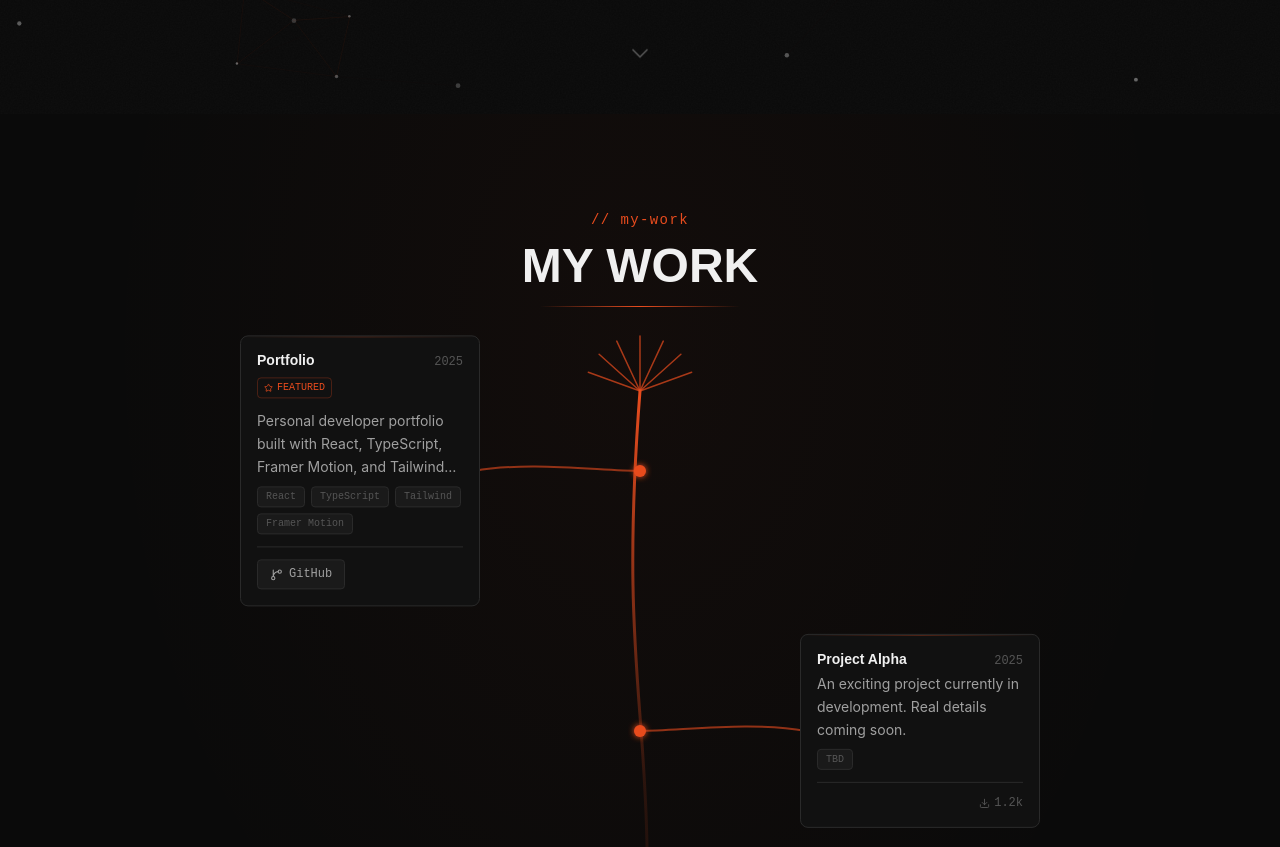
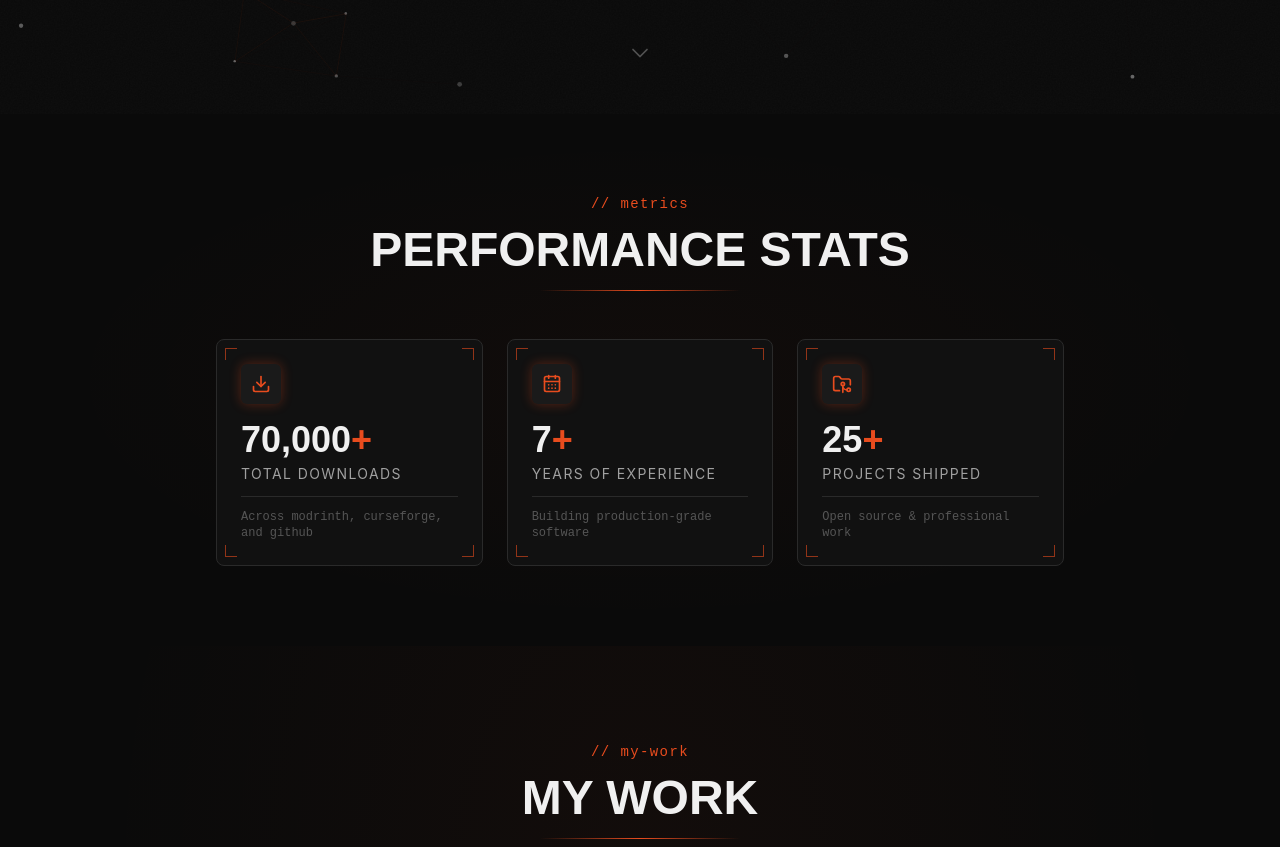
Before and after one commit to Aznos/Portfolio, a React app in the folder portfolio/: page / in a window 1280 px wide. Shown: the part 686-1533 px from the top of the page. Built offline with nearby package versions, Linux system fonts and the light colour scheme; the HTML template or start-up script is replaced by a standard one.

Commit message:
Stats section

```diff
--- a/portfolio/src/App.tsx
+++ b/portfolio/src/App.tsx
@@ -1,5 +1,6 @@
 import Navbar from './components/Navbar'
 import Hero from "./components/Hero.tsx";
+import StatsSection from './components/StatsSection'
 import Projects from './components/Projects'
 
 function App() {
@@ -9,6 +10,7 @@ function App() {
         <Navbar />
         <Hero />
       </div>
+      <StatsSection />
       <Projects />
     </>
   )
--- /dev/null
+++ b/portfolio/src/components/StatsSection.tsx
@@ -0,0 +1,181 @@
+import { useRef, useEffect } from 'react'
+import { motion, useInView, useMotionValue, useTransform, animate } from 'framer-motion'
+import { Download, CalendarDays, FolderGit2 } from 'lucide-react'
+import type { LucideIcon } from 'lucide-react'
+
+interface Stat {
+  icon: LucideIcon
+  value: number
+  suffix: string
+  label: string
+  sub: string
+}
+
+const STATS: Stat[] = [
+  {
+    icon: Download,
+    value: 70000,
+    suffix: '+',
+    label: 'Total Downloads',
+    sub: 'Across modrinth, curseforge, and github',
+  },
+  {
+    icon: CalendarDays,
+    value: 7,
+    suffix: '+',
+    label: 'Years of Experience',
+    sub: 'Building production-grade software',
+  },
+  {
+    icon: FolderGit2,
+    value: 25,
+    suffix: '+',
+    label: 'Projects Shipped',
+    sub: 'Open source & professional work',
+  },
+]
+
+function StatCard({ stat, index }: { stat: Stat; index: number }) {
+  const ref = useRef<HTMLDivElement>(null)
+  const isInView = useInView(ref, { once: true, margin: '-50px' })
+
+  const count = useMotionValue(0)
+  const rounded = useTransform(count, (v) =>
+    Math.round(v).toLocaleString()
+  )
+
+  useEffect(() => {
+    if (isInView) {
+      const controls = animate(count, stat.value, {
+        duration: 1.5,
+        ease: 'easeOut',
+      })
+      return () => controls.stop()
+    }
+  }, [isInView, count, stat.value])
+
+  const rotateX = useMotionValue(0)
+  const rotateY = useMotionValue(0)
+
+  function onMouseMove(e: React.MouseEvent<HTMLDivElement>) {
+    const rect = e.currentTarget.getBoundingClientRect()
+    const cx = rect.left + rect.width / 2
+    const cy = rect.top + rect.height / 2
+    const dx = (e.clientX - cx) / (rect.width / 2)
+    const dy = (e.clientY - cy) / (rect.height / 2)
+    rotateY.set(dx * 8)
+    rotateX.set(-dy * 8)
+  }
+
+  function onMouseLeave() {
+    animate(rotateX, 0, { duration: 0.4 })
+    animate(rotateY, 0, { duration: 0.4 })
+  }
+
+  const Icon = stat.icon
+
+  return (
+    <motion.div
+      ref={ref}
+      initial={{ opacity: 0, y: 20 }}
+      whileInView={{ opacity: 1, y: 0 }}
+      viewport={{ once: true }}
+      transition={{ duration: 0.5, delay: index * 0.1 }}
+      style={{ perspective: 800 }}
+    >
+      <motion.div
+        onMouseMove={onMouseMove}
+        onMouseLeave={onMouseLeave}
+        style={{ rotateX, rotateY }}
+        whileHover={{
+          borderColor: '#e84c1e44',
+          boxShadow: '0 0 30px #e84c1e33, inset 0 1px 0 rgba(255,255,255,0.05)',
+        }}
+        transition={{ duration: 0.2 }}
+        className="relative bg-bg-secondary border border-border rounded-lg p-6 cursor-default select-none overflow-hidden"
+      >
+        <span className="absolute top-2 left-2 w-3 h-3 border-t border-l border-accent-primary opacity-60" />
+        <span className="absolute top-2 right-2 w-3 h-3 border-t border-r border-accent-primary opacity-60" />
+        <span className="absolute bottom-2 left-2 w-3 h-3 border-b border-l border-accent-primary opacity-60" />
+        <span className="absolute bottom-2 right-2 w-3 h-3 border-b border-r border-accent-primary opacity-60" />
+
+        <div
+          className="mb-4 inline-flex items-center justify-center w-10 h-10 rounded-md bg-bg-tertiary"
+          style={{ boxShadow: '0 0 12px #e84c1e55' }}
+        >
+          <Icon size={20} className="text-accent-primary" />
+        </div>
+
+        <div className="font-display text-4xl font-bold text-text-primary mb-1">
+          <motion.span>{rounded}</motion.span>
+          <span className="text-accent-primary">{stat.suffix}</span>
+        </div>
+
+        <p className="font-sans text-sm uppercase tracking-widest text-text-secondary mb-3">
+          {stat.label}
+        </p>
+
+        <div className="h-px bg-border mb-3" />
+
+        <p className="font-mono text-xs text-text-muted">{stat.sub}</p>
+      </motion.div>
+    </motion.div>
+  )
+}
+
+export default function StatsSection() {
+  return (
+    <section className="relative w-full py-20 bg-bg-primary overflow-hidden">
+      <div
+        className="absolute inset-0 pointer-events-none"
+        style={{
+          background:
+            'radial-gradient(ellipse at 50% 50%, rgba(232,76,30,0.03) 0%, transparent 65%)',
+        }}
+      />
+
+      <div className="relative max-w-4xl mx-auto px-6">
+        {/* Section header */}
+        <header className="text-center mb-12">
+          <motion.p
+            initial={{ opacity: 0, y: -20 }}
+            whileInView={{ opacity: 1, y: 0 }}
+            viewport={{ once: true }}
+            transition={{ duration: 0.5 }}
+            className="font-mono text-accent-primary tracking-widest text-sm mb-3"
+          >
+            {'// metrics'}
+          </motion.p>
+          <motion.h2
+            initial={{ opacity: 0, y: 20 }}
+            whileInView={{ opacity: 1, y: 0 }}
+            viewport={{ once: true }}
+            transition={{ duration: 0.5, delay: 0.1 }}
+            className="font-display text-5xl font-bold text-text-primary"
+          >
+            PERFORMANCE STATS
+          </motion.h2>
+          <motion.div
+            initial={{ scaleX: 0 }}
+            whileInView={{ scaleX: 1 }}
+            viewport={{ once: true }}
+            transition={{ duration: 0.6, delay: 0.2 }}
+            className="h-px mx-auto mt-4"
+            style={{
+              background: 'linear-gradient(to right, transparent, #e84c1e, transparent)',
+              width: 200,
+              transformOrigin: 'center',
+            }}
+          />
+        </header>
+
+        {/* Cards grid */}
+        <div className="grid grid-cols-1 md:grid-cols-3 gap-6">
+          {STATS.map((stat, i) => (
+            <StatCard key={stat.label} stat={stat} index={i} />
+          ))}
+        </div>
+      </div>
+    </section>
+  )
+}
```
